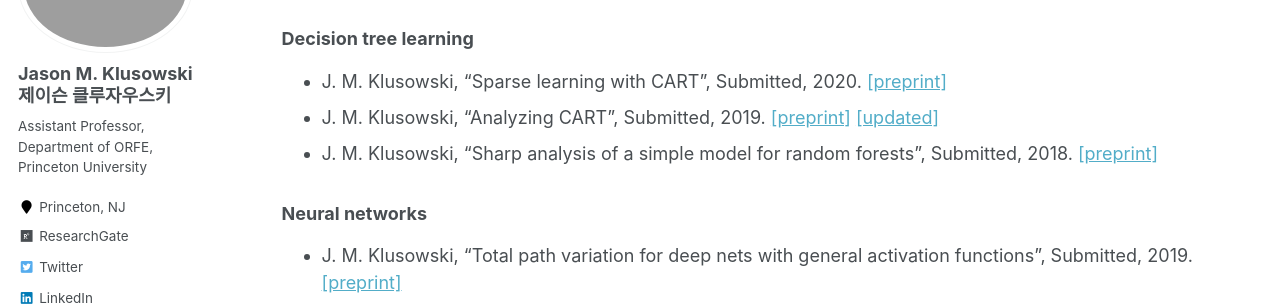
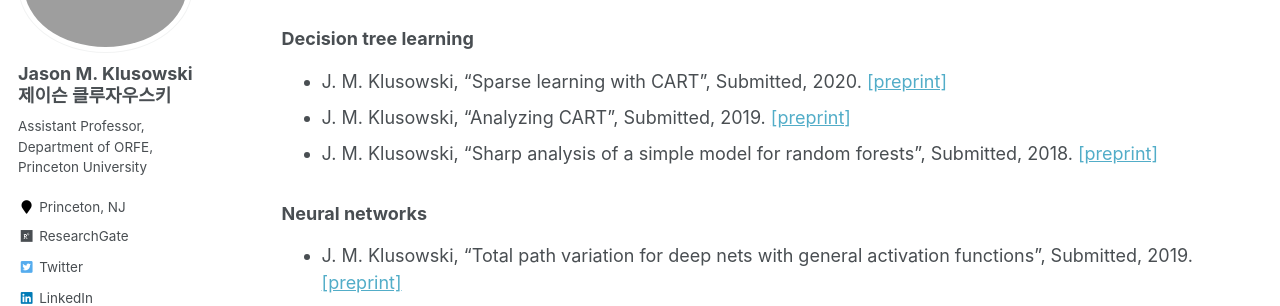
Before and after one commit to jasonklusowski/jasonklusowski.github.io, a Jekyll site: the page built from _pages/publications.md, in a window 1280 px wide and 900 px high. Shown: the part 199-505 px from the top of the window. Built offline with Jekyll 4.4.1, drawn with Linux system fonts in a browser that asks for light colours; formulas are drawn with MathJax 3.

Commit message:
Update publications.md

```diff
--- a/_pages/publications.md
+++ b/_pages/publications.md
@@ -11,7 +11,6 @@ You can also find my articles on my [Google Scholar profile](https://scholar.goo
 
 * J. M. Klusowski, "Sparse learning with CART", Submitted, 2020. [[preprint]](https://arxiv.org/pdf/2006.04266.pdf)
 * J. M. Klusowski, "Analyzing CART", Submitted, 2019. [[preprint]](https://arxiv.org/pdf/1906.10086.pdf)
-[[updated]](https://jasonklusowski.github.io/files/cart.pdf)
 * J. M. Klusowski, "Sharp analysis of a simple model for random forests", Submitted, 2018. [[preprint]](https://arxiv.org/pdf/1805.02587.pdf)
 
 ### Neural networks
```
